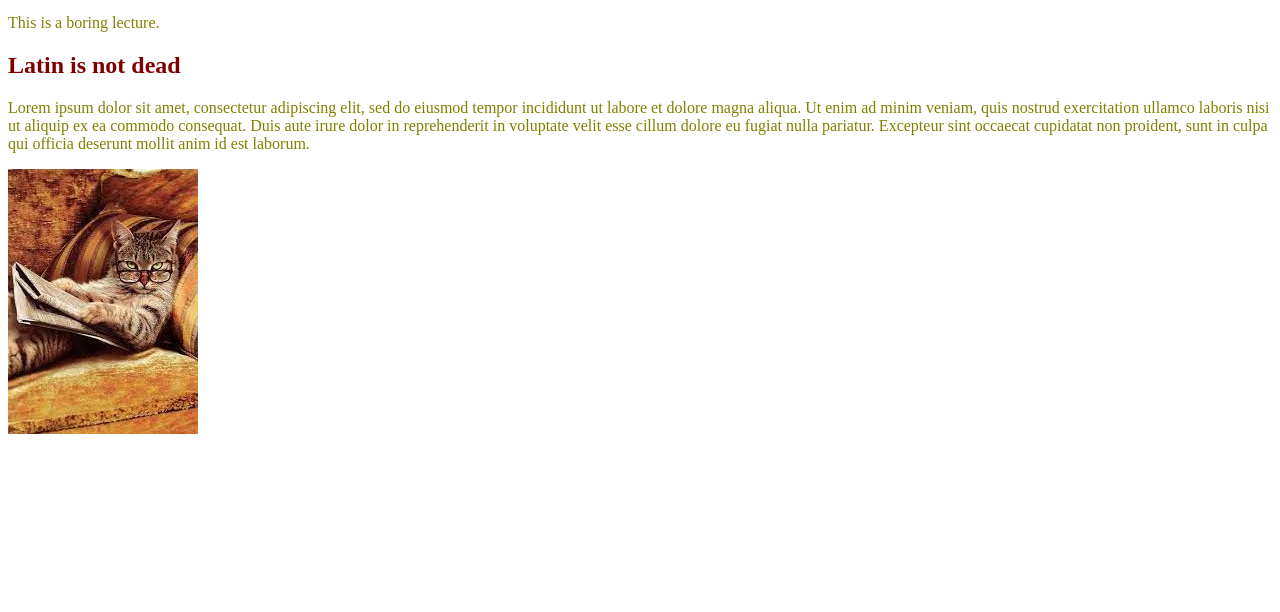
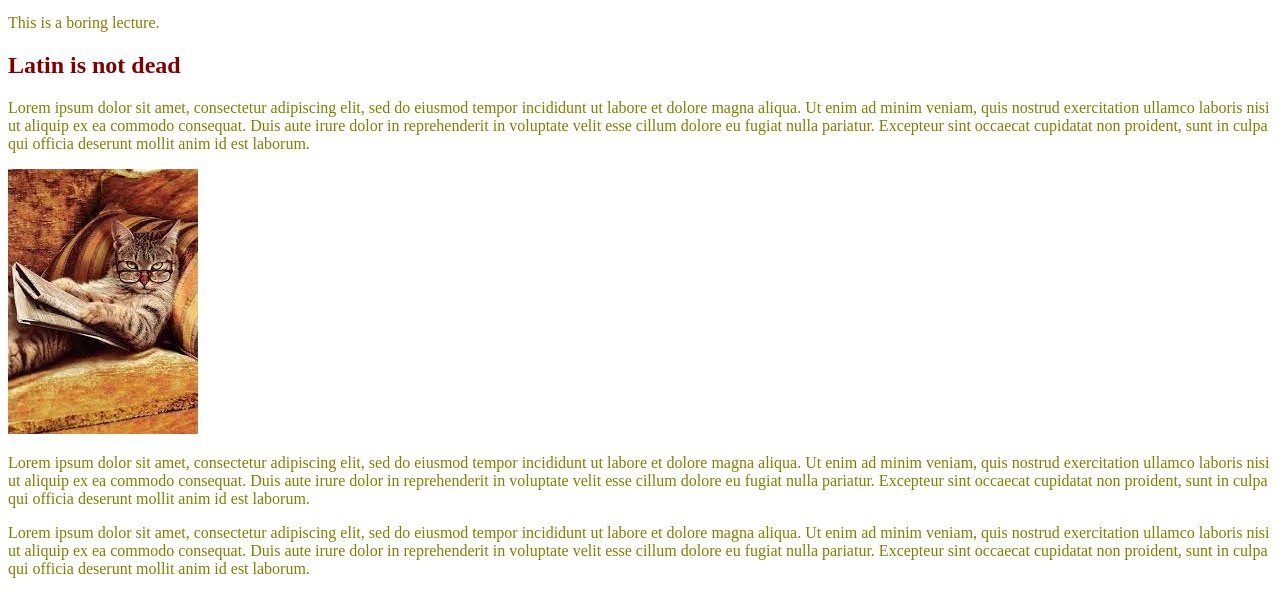
Before and after one commit to Amber-DiNenna/boring-lecture, a plain HTML site: page boring-lecture.html in a window 1280 px wide. Shown: the part 100-712 px from the top of the page. Drawn offline with Linux system fonts and the light colour scheme.

Commit message:
Add p tags filled with lorem ipsum.

```diff
--- a/boring-lecture.html
+++ b/boring-lecture.html
@@ -11,7 +11,8 @@
     <h2 class="intro">Latin is not dead</h2>
     <p class="intro">Lorem ipsum dolor sit amet, consectetur adipiscing elit, sed do eiusmod tempor incididunt ut labore et dolore magna aliqua. Ut enim ad minim veniam, quis nostrud exercitation ullamco laboris nisi ut aliquip ex ea commodo consequat. Duis aute irure dolor in reprehenderit in voluptate velit esse cillum dolore eu fugiat nulla pariatur. Excepteur sint occaecat cupidatat non proident, sunt in culpa qui officia deserunt mollit anim id est laborum. </p>
     <img src="img/kitten.jpeg" alt="A photo of a discerning intellectual type.">
-
+    <p class="intro">Lorem ipsum dolor sit amet, consectetur adipiscing elit, sed do eiusmod tempor incididunt ut labore et dolore magna aliqua. Ut enim ad minim veniam, quis nostrud exercitation ullamco laboris nisi ut aliquip ex ea commodo consequat. Duis aute irure dolor in reprehenderit in voluptate velit esse cillum dolore eu fugiat nulla pariatur. Excepteur sint occaecat cupidatat non proident, sunt in culpa qui officia deserunt mollit anim id est laborum. </p>
+    <p class="intro">Lorem ipsum dolor sit amet, consectetur adipiscing elit, sed do eiusmod tempor incididunt ut labore et dolore magna aliqua. Ut enim ad minim veniam, quis nostrud exercitation ullamco laboris nisi ut aliquip ex ea commodo consequat. Duis aute irure dolor in reprehenderit in voluptate velit esse cillum dolore eu fugiat nulla pariatur. Excepteur sint occaecat cupidatat non proident, sunt in culpa qui officia deserunt mollit anim id est laborum. </p>
 
 </body>
 </html>
```
